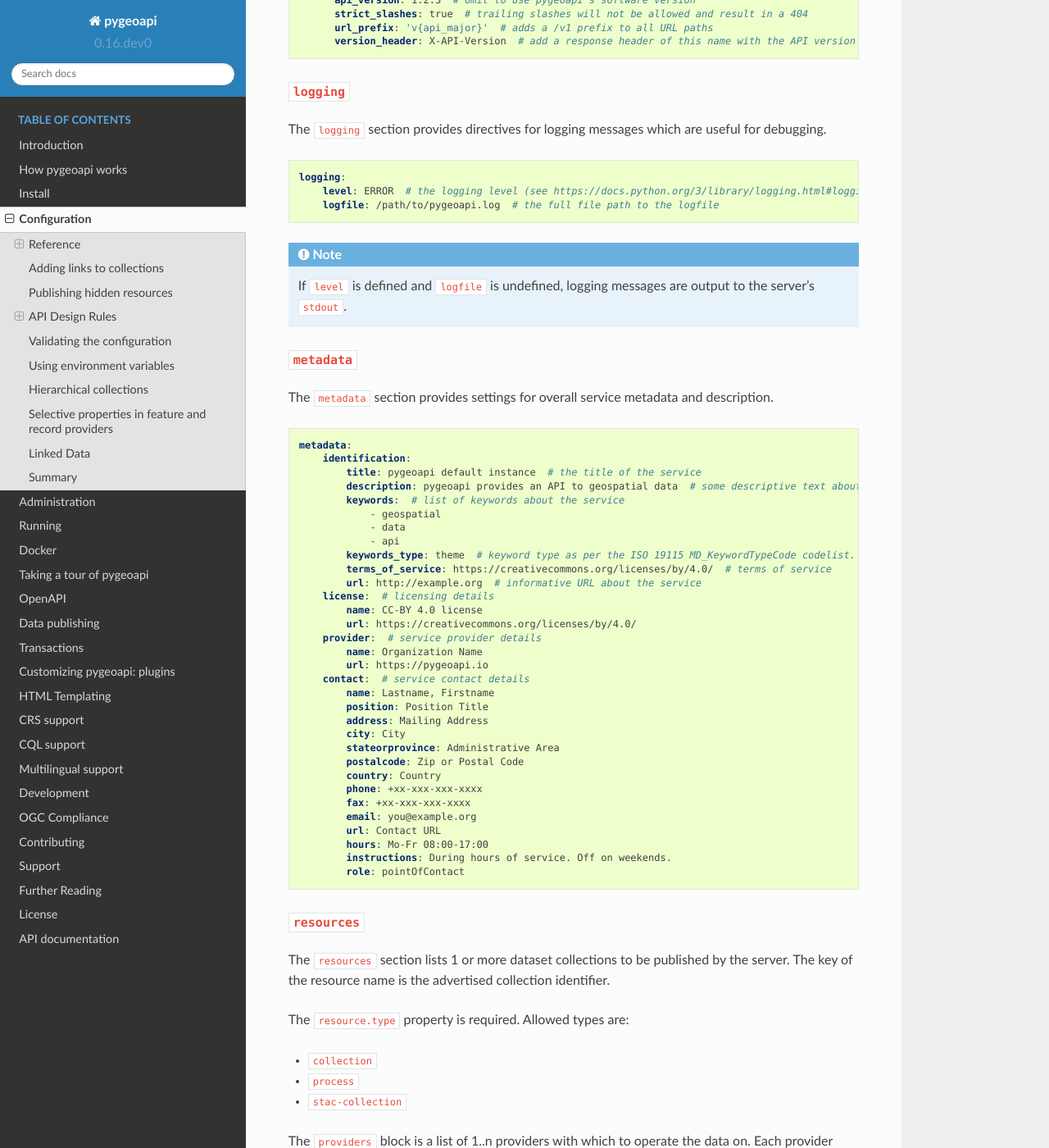
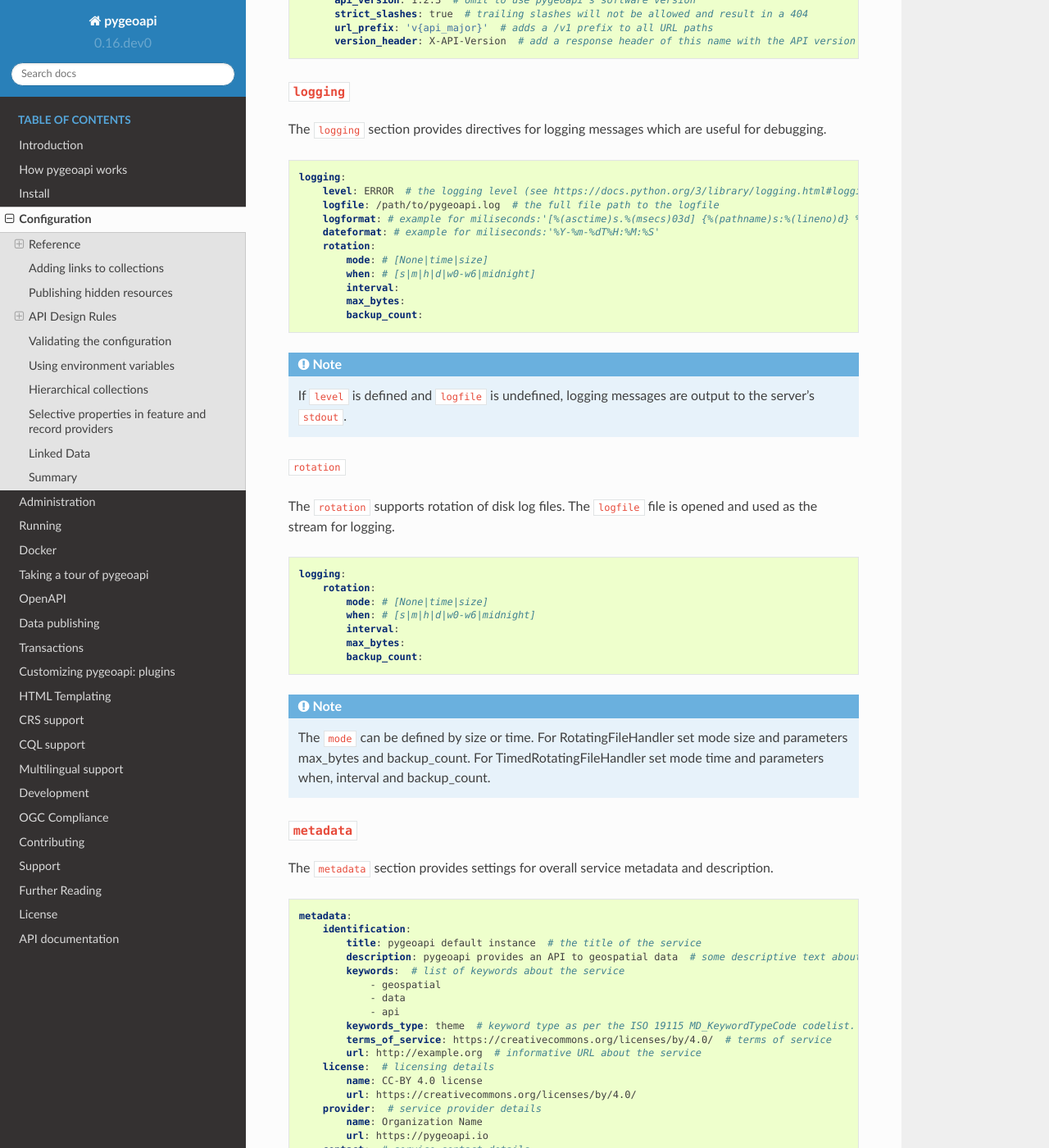
Before and after one commit to geopython/pygeoapi, a Sphinx documentation site: the page built from docs/source/configuration.rst, in a window 1280 px wide and 1400 px high, scrolled down 1464 px. Shown: the whole window at 82% size. Built offline with Sphinx 7.4.7 and the Read the Docs theme 2.0.0, drawn with Linux system fonts in a browser that asks for light colours.

Commit message:
1st draf of docu

```diff
--- a/docs/source/configuration.rst
+++ b/docs/source/configuration.rst
@@ -82,9 +82,35 @@
   logging:
       level: ERROR  # the logging level (see https://docs.python.org/3/library/logging.html#logging-levels)
       logfile: /path/to/pygeoapi.log  # the full file path to the logfile
-
+      logformat: # example for miliseconds:'[%(asctime)s.%(msecs)03d] {%(pathname)s:%(lineno)d} %(levelname)s - %(message)s'
+      dateformat: # example for miliseconds:'%Y-%m-%dT%H:%M:%S'
+      rotation:
+          mode: # [None|time|size]
+          when: # [s|m|h|d|w0-w6|midnight]
+          interval:
+          max_bytes:
+          backup_count:
 .. note::
    If ``level`` is defined and ``logfile`` is undefined, logging messages are output to the server's ``stdout``.
+
+
+``rotation``
+
+The ``rotation`` supports rotation of disk log files. The ``logfile`` file is opened and used as the stream for logging.
+
+.. code-block:: yaml
+
+  logging:
+      rotation:
+          mode: # [None|time|size]
+          when: # [s|m|h|d|w0-w6|midnight]
+          interval:
+          max_bytes:
+          backup_count:
+.. note::
+  The ``mode`` can be defined by size or time.
+  For RotatingFileHandler set mode size and parameters max_bytes and backup_count.
+  For TimedRotatingFileHandler set mode time and parameters when, interval and backup_count.
 
 
 ``metadata``
```
Also changed, not shown: 1 other file.
